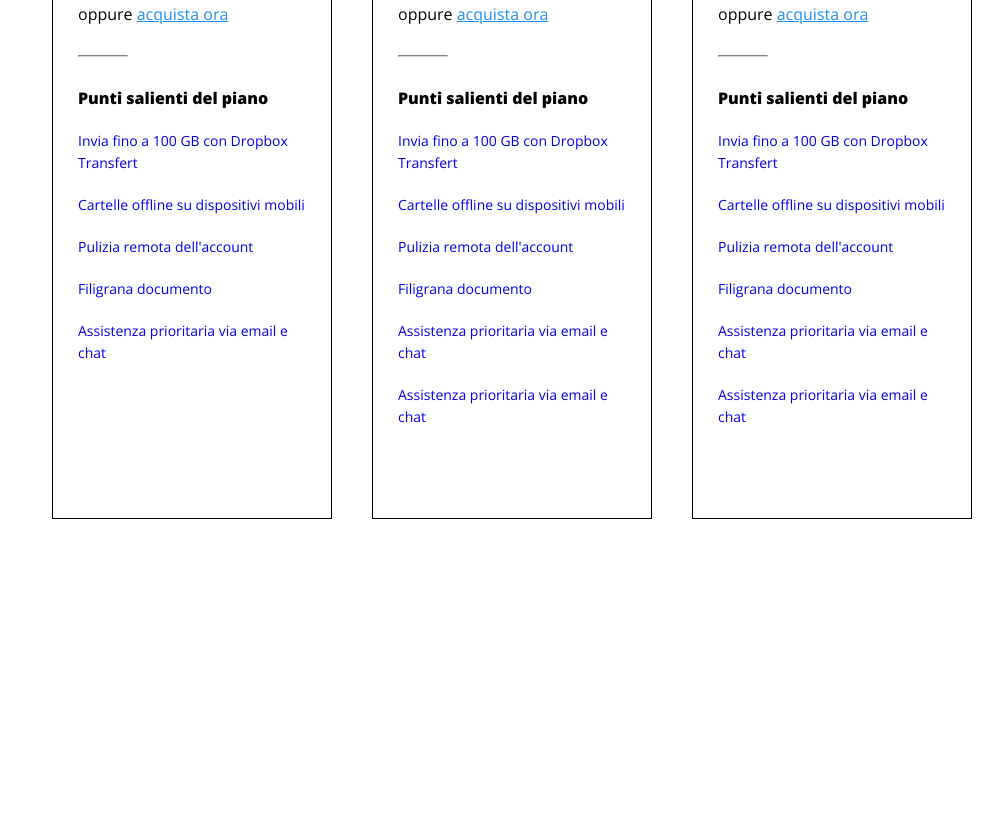
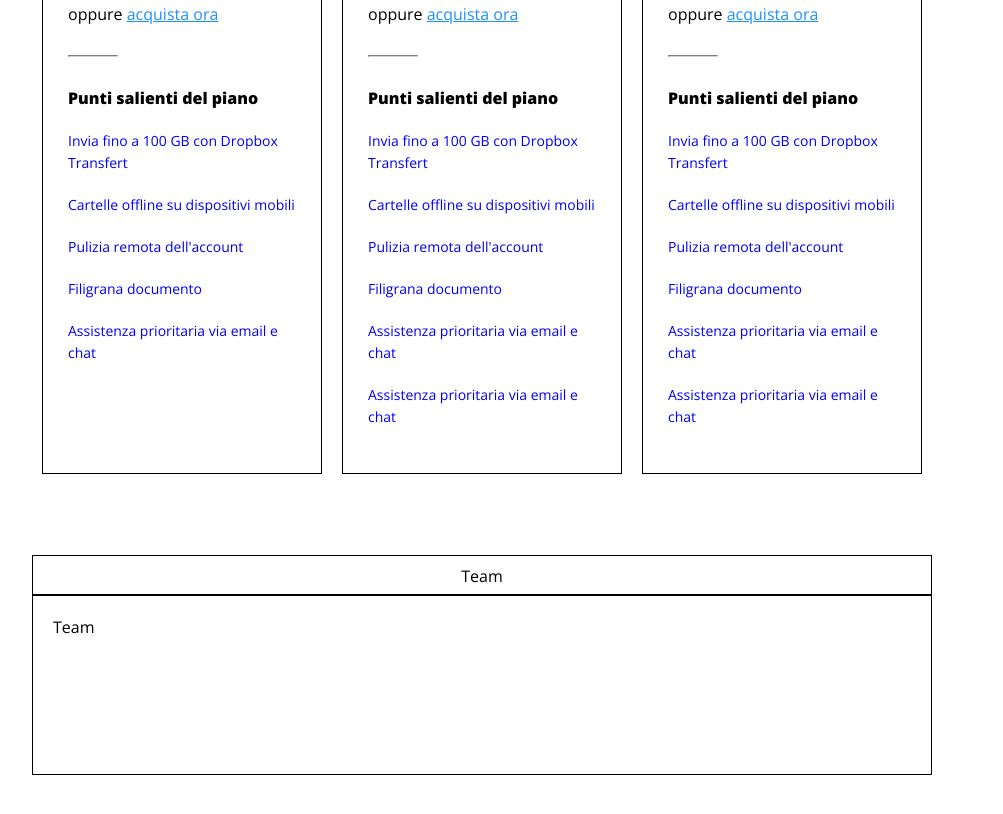
Before and after one commit to DavideVin01/htmlcss-dropbox, a plain HTML site: page index.html in a window 1280 px wide. Shown: the part 1444-2258 px from the top of the page, without its empty margins (108-1111 px from the left). Before the commit the page ends 1963 px from the top, so only its background shows below. Drawn offline with nearby package versions, Linux system fonts and the light colour scheme.

Commit message:
Adds office contact box

```diff
--- a/index.html
+++ b/index.html
@@ -70,7 +70,7 @@
         </div>
     </header>
 
-    <main class="clearfix container-small">
+    <main class="container-small">
         <div id="business-plan">
             <div id="business-plan-title">
                 <h2 class="f-size-35 weight-800">Trova il piano Dropbox Business che fa per te</h2>
@@ -83,8 +83,9 @@
                     <input type="radio" name="fatturazione"> Fatturazione annuale
                 </label>
             </div>
+            <div id="columns-container m-bottom-30" class="clearfix">
                 <!-- First column -->
-            <div class="method-column col clearfix m-bottom-30">
+                <div class="method-column col">
                     <div class="method-name">
                         Singolo
                     </div>
@@ -95,9 +96,11 @@
                             <div class="f-size-14 text-gray m-bottom-40">/mese</div>
                             <div class="f-size-14 m-bottom-20">1 utente</div>
                             <div class="f-size-14 m-bottom-20">3 TB di spazio di archiviazione sicuro</div>
-                        <div class="f-size-14 m-bottom-40">Funzioni di produttività premium e condivisione file semplice
+                            <div class="f-size-14 m-bottom-40">Funzioni di produttività premium e condivisione file
+                                semplice
                                 e sicura</div>
-                        <div class=" btn free-trial-method-btn text-white weight-500 f-size-14 m-bottom-30">Prova gratis
+                            <div class=" btn free-trial-method-btn text-white weight-500 f-size-14 m-bottom-30">Prova
+                                gratis
                                 per 30
                                 giorni</div>
                             <div class="m-bottom-30">oppure <a href="#" class="buy-now">acquista ora</a></div>
@@ -115,7 +118,7 @@
                 </div>
 
                 <!-- Second column -->
-            <div class="method-column col clearfix m-bottom-30">
+                <div class="method-column col">
                     <div class="method-name">
                         Team
                     </div>
@@ -126,9 +129,11 @@
                             <div class="f-size-14 text-gray m-bottom-40">/mese</div>
                             <div class="f-size-14 m-bottom-20">1 utente</div>
                             <div class="f-size-14 m-bottom-20">3 TB di spazio di archiviazione sicuro</div>
-                        <div class="f-size-14 m-bottom-40">Funzioni di produttività premium e condivisione file semplice
+                            <div class="f-size-14 m-bottom-40">Funzioni di produttività premium e condivisione file
+                                semplice
                                 e sicura</div>
-                        <div class=" btn free-trial-method-btn text-white weight-500 f-size-14 m-bottom-30">Prova gratis
+                            <div class=" btn free-trial-method-btn text-white weight-500 f-size-14 m-bottom-30">Prova
+                                gratis
                                 per 30
                                 giorni</div>
                             <div class="m-bottom-30">oppure <a href="#" class="buy-now">acquista ora</a></div>
@@ -147,7 +152,7 @@
                 </div>
 
                 <!-- Third column -->
-            <div class="method-column col clearfix m-bottom-30">
+                <div class="method-column col">
                     <div class="method-name">
                         Team
                     </div>
@@ -158,9 +163,11 @@
                             <div class="f-size-14 text-gray m-bottom-40">/mese</div>
                             <div class="f-size-14 m-bottom-20">1 utente</div>
                             <div class="f-size-14 m-bottom-20">3 TB di spazio di archiviazione sicuro</div>
-                        <div class="f-size-14 m-bottom-40">Funzioni di produttività premium e condivisione file semplice
+                            <div class="f-size-14 m-bottom-40">Funzioni di produttività premium e condivisione file
+                                semplice
                                 e sicura</div>
-                        <div class=" btn free-trial-method-btn text-white weight-500 f-size-14 m-bottom-30">Prova gratis
+                            <div class=" btn free-trial-method-btn text-white weight-500 f-size-14 m-bottom-30">Prova
+                                gratis
                                 per 30
                                 giorni</div>
                             <div class="m-bottom-30">oppure <a href="#" class="buy-now">acquista ora</a></div>
@@ -178,6 +185,15 @@
                     </div>
                 </div>
             </div>
+        </div>
+
+        <div id="office-contact">
+            <div class="rectangle">
+                <div class="top-rectangle">Team</div>
+                <div class="bottom-rectangle">Team</div>
+            </div>
+        </div>
+
     </main>
 </body>
 
--- a/style.css
+++ b/style.css
@@ -16,9 +16,9 @@ body{
 }
 
 .clearfix::after{
+    content: "";
+    display: table;
     clear: both;
-    display: table;
-    content: '';
 }
 
 .btn{
@@ -51,10 +51,14 @@ img{
     color: dodgerblue;
 }
 
+.rectangle{
+    width: 900px;
+}
+
 /* texts */
 
 .text-black{
-    color: #000;
+    color: rgb(0, 0, 0);
 }
 
 .text-white{
@@ -241,17 +245,17 @@ nav #main-menu ul li a{
 /* Columns */
 
 #business-plan-title{
-    margin: 200px 0 50px 20px;
+    margin: 200px 0 50px 0;
 }
 
 label{
-    margin-left: 20px;
+    /* margin-left: 20px; */
 }
 
 .method-column{
     width: calc(30% - 20px);
-    margin: 0 20px;
-    height: 900px;
+    margin: 0 10px;
+    height: 950px;
 }
 
 .method-column .method-name{
@@ -263,12 +267,8 @@ label{
 .method-column .method-description{
     border: 1px solid black;
     padding: 20px 25px;
-    height: 100%;
+    height: 90%;
 }
-
-/* .method-description-container *{
-    margin-bottom: 10px;
-} */
 
 .free-trial-method-btn{
     cursor: pointer;
@@ -293,3 +293,24 @@ label{
     text-decoration: none;
     font-size: 14px;
 }
+
+/* Contatta l'ufficio */
+
+#office-contact{
+    margin: 30px 0 50px 0;
+}
+
+.top-rectangle{
+    height: 40px;
+    border: 1px solid #000;
+    background-color: #fff;
+    text-align: center;
+    line-height: 40px;
+}
+
+.bottom-rectangle{
+    height: 180px;
+    border: 1px solid #000;
+    background-color: #fff;
+    padding: 20px;
+}
```
Lines whose indentation alone changed are shown as unchanged.
